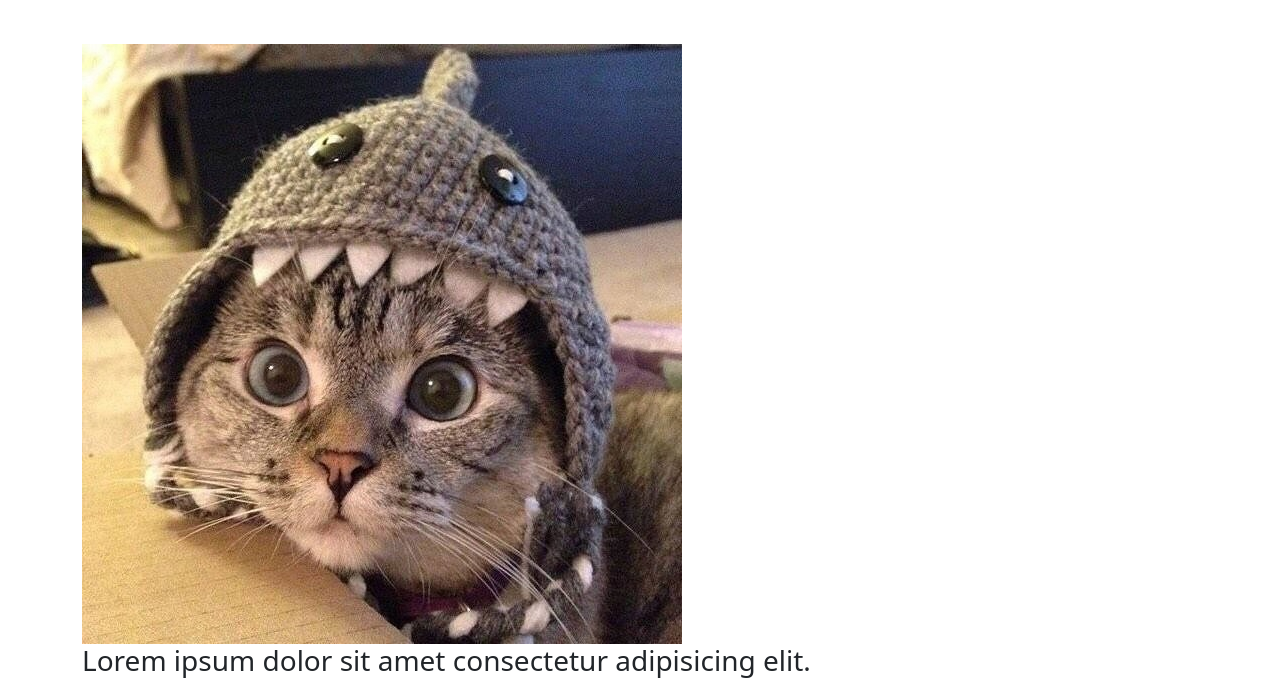
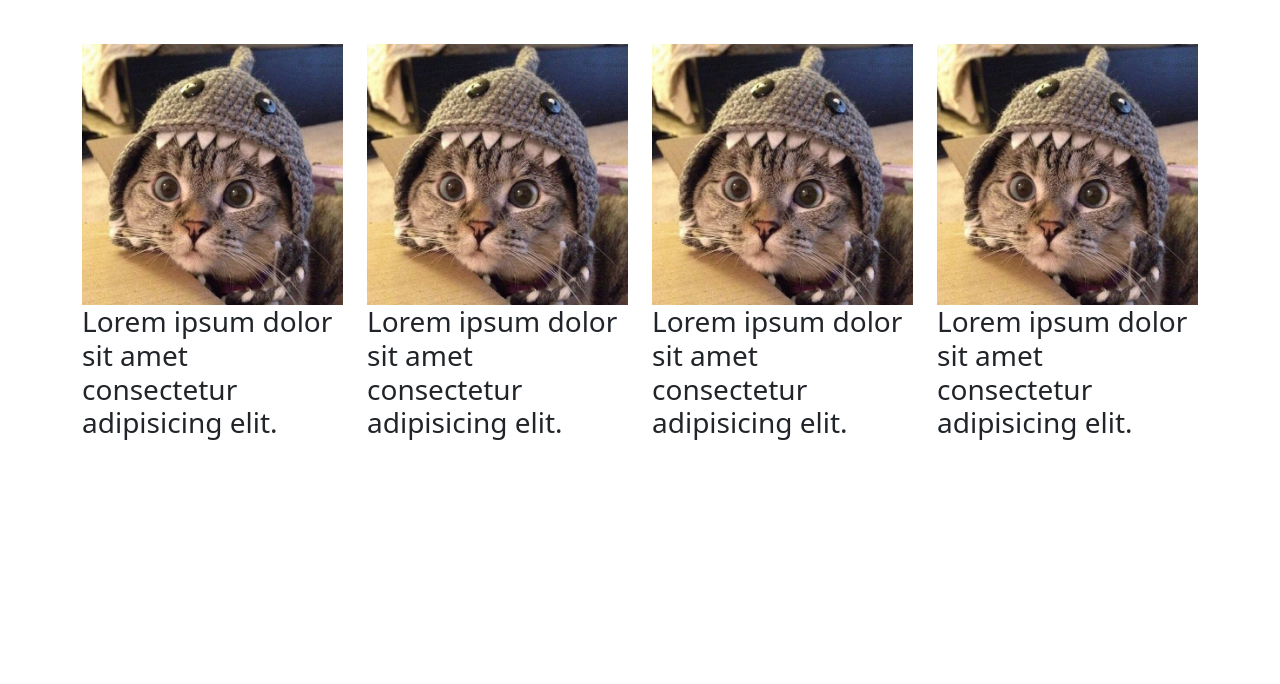
Before and after one commit to okta001/testing1, a plain HTML site: page index.html in a window 1280 px wide. Shown: the part 90-774 px from the top of the page. Drawn offline with nearby package versions, Linux system fonts and the light colour scheme.

Commit message:
Update index.html

```diff
--- a/index.html
+++ b/index.html
@@ -10,19 +10,19 @@
     <div class="container">
         <div class="row">
             <h2 class="text-center my-5">Lorem ipsum dolor sit amet.</h2>
-            <div class="col-12 md-3">
+            <div class="col-12 col-md-3">
                 <img src="funny-cat1.jpg" class="img-fluid" alt="">
                 <h3>Lorem ipsum dolor sit amet consectetur adipisicing elit.</h3>
             </div>
-            <div class="col-12 md-3">
+            <div class="col-12 col-md-3">
                 <img src="funny-cat1.jpg" class="img-fluid" alt="">
                 <h3>Lorem ipsum dolor sit amet consectetur adipisicing elit. </h3>
             </div>
-            <div class="col-12 md-3">
+            <div class="col-12 col-md-3">
                 <img src="funny-cat1.jpg" class="img-fluid" alt="">
                 <h3>Lorem ipsum dolor sit amet consectetur adipisicing elit. </h3>
             </div>
-            <div class="col-12 md-3">
+            <div class="col-12 col-md-3">
                 <img src="funny-cat1.jpg" class="img-fluid" alt="">
                 <h3>Lorem ipsum dolor sit amet consectetur adipisicing elit. </h3>
             </div>
```
